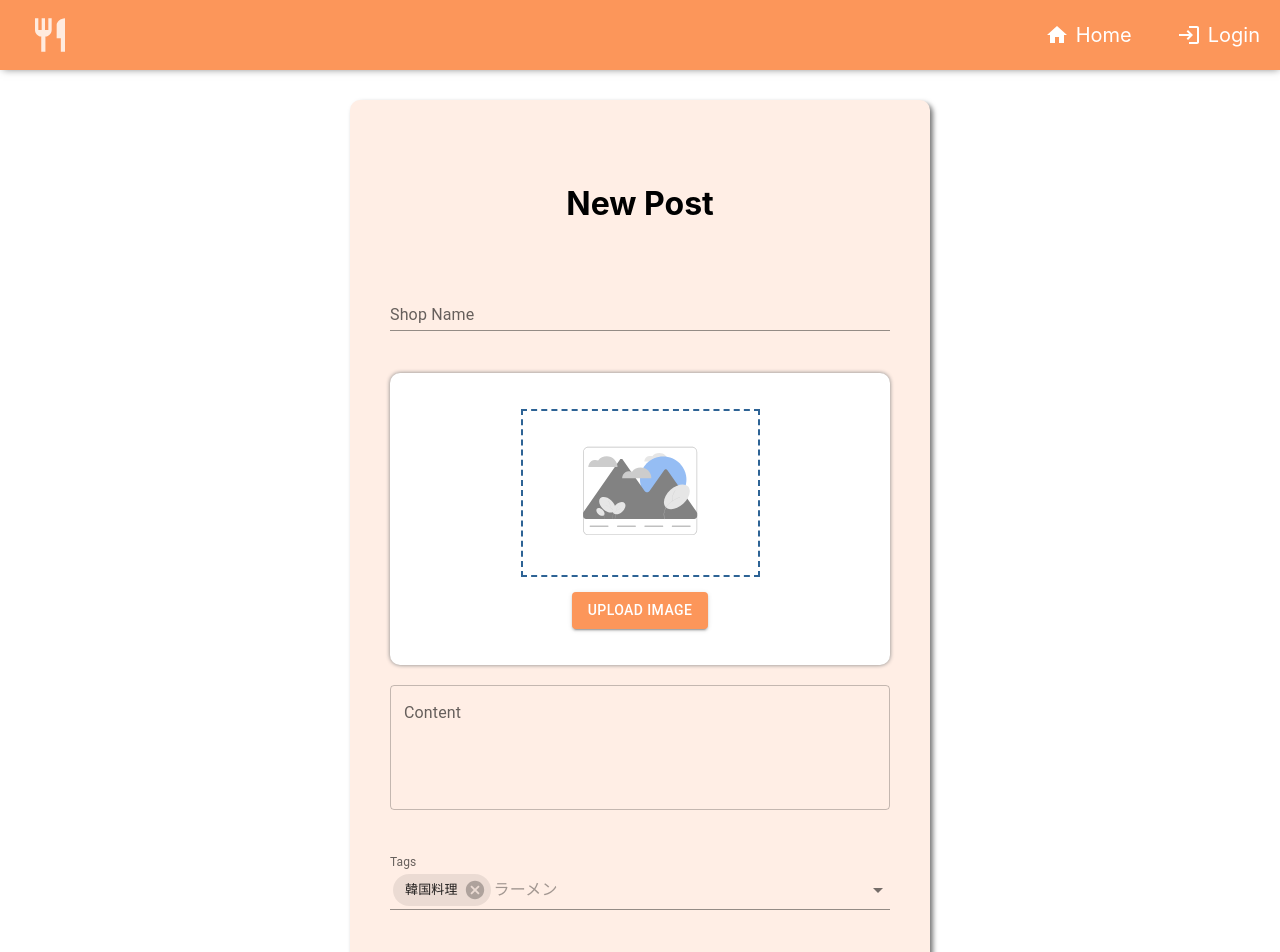
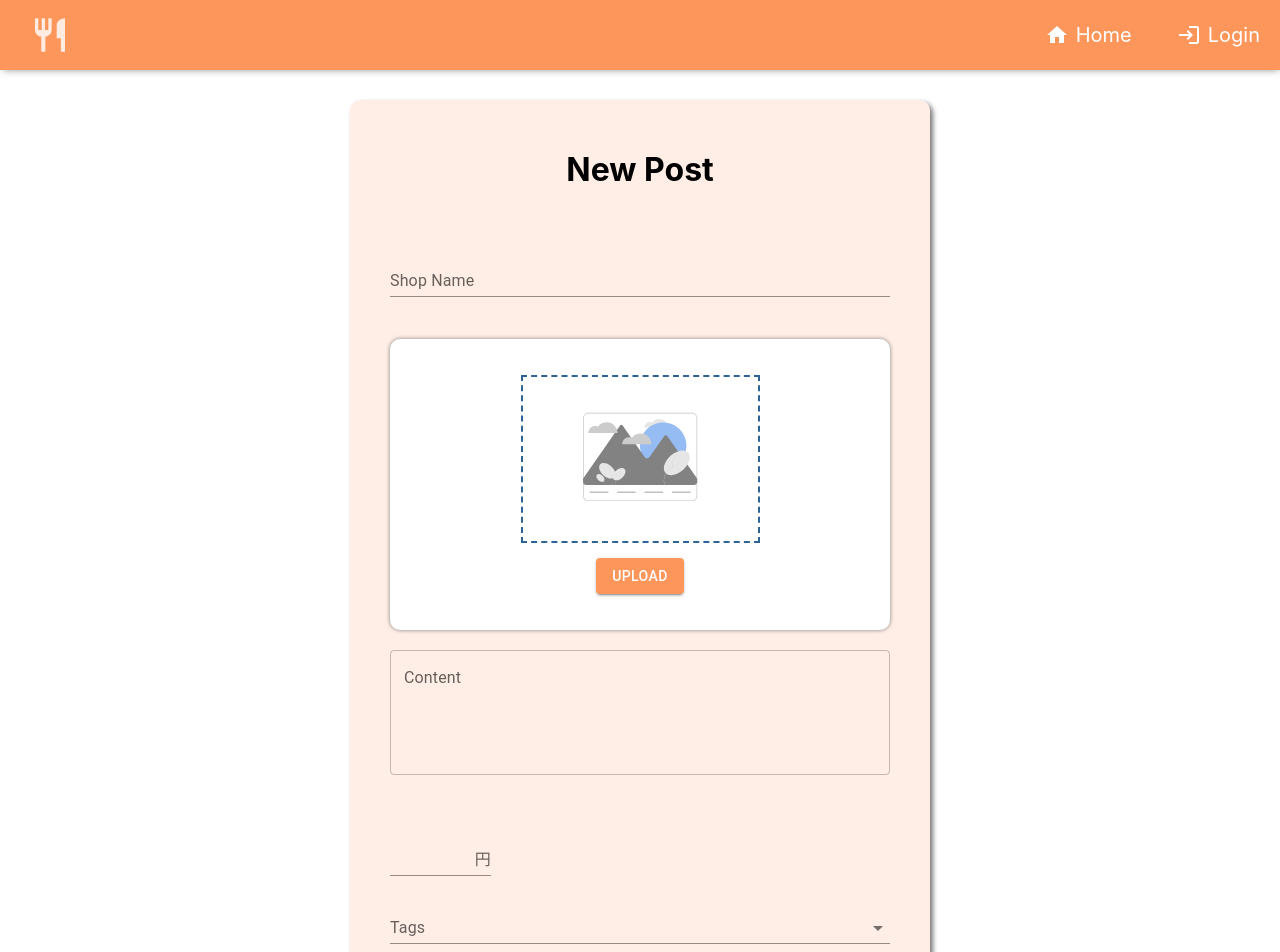
Before and after one commit to k-tsurumaki/food-diary, a React (Create React App) app: page /createpost in a window 1280 px wide. Shown: the top 952 px of the page. Built offline with nearby package versions, Linux system fonts and the light colour scheme; the HTML template or start-up script is replaced by a standard one.

Commit message:
firebaseからデータを取得して表示

```diff
--- a/src/components/CreatePost/CreatePost.css
+++ b/src/components/CreatePost/CreatePost.css
@@ -1,7 +1,7 @@
 .createPostPage {
   display: flex;
   justify-content: center;
-  min-width: 250px;
+  min-width: 250px !important;
 }
 
 .postContainer {
--- a/src/components/CreatePost/CreatePost.js
+++ b/src/components/CreatePost/CreatePost.js
@@ -1,11 +1,47 @@
-import { Button, TextField } from "@mui/material";
-import React from "react";
+import {
+  Button,
+  FormControl,
+  Input,
+  InputAdornment,
+  TextField,
+} from "@mui/material";
+import React, { useState } from "react";
 import "./CreatePost.css";
 import Tags from "../Tags/Tags";
 import ImageUploader from "../ImageUploader/ImageUploader";
-// import GoogleMaps from "../GoogleMaps/GoogleMaps";
+import { addDoc, collection, serverTimestamp } from "firebase/firestore";
+import { auth, db } from "../../firebase";
+import { useNavigate } from "react-router-dom";
 
 const CreatePost = () => {
+  const [shopName, setShopName] = useState("");
+  const [postText, setPostText] = useState("");
+  const [postTags, setPostTags] = useState([]);
+
+  const navigate = useNavigate();
+
+  const createPost = async () => {
+    // console.log(shopName);
+    // console.log(postText);
+    // console.log(postTags);
+
+    await addDoc(collection(db, "posts"), {
+      shopName: shopName,
+      postText: postText,
+      postTags: postTags,
+      // auther: {
+      //   username: auth.currentUser.displayName,
+      //   id: auth.currentUser.uid,
+      //   icon: auth.currentUser.photoURL,
+      // },
+      userName: auth.currentUser.displayName,
+      userId: auth.currentUser.uid,
+      userIcon: auth.currentUser.photoURL,
+      timestamp: serverTimestamp(),
+    });
+    navigate("/");
+  };
+
   return (
     <div className="createPostPage">
       <div className="postContainer">
@@ -16,6 +52,7 @@ const CreatePost = () => {
           label="Shop Name"
           variant="standard"
           color="warning"
+          onChange={(e) => setShopName(e.target.value)}
         />
         <ImageUploader />
         <TextField
@@ -25,9 +62,21 @@ const CreatePost = () => {
           color="warning"
           multiline
           rows={4}
+          onChange={(e) => setPostText(e.target.value)}
         />
-        <Tags className="postTags" />
-        <Button variant="contained" className="postButton">
+        <FormControl variant="standard" sx={{ mt: 3, width: "10ch" }}>
+          <Input
+            id="standard-adornment-weight"
+            endAdornment={<InputAdornment position="end">円</InputAdornment>}
+            aria-describedby="standard-weight-helper-text"
+            color="warning"
+            inputProps={{
+              "aria-label": "weight",
+            }}
+          />
+        </FormControl>
+        <Tags className="postTags" color="warning" setPostTags={setPostTags} />
+        <Button variant="contained" className="postButton" onClick={createPost}>
           Post
         </Button>
       </div>
--- a/src/components/Home/Home.css
+++ b/src/components/Home/Home.css
@@ -1,4 +1,5 @@
-.home {
-    display: flex;
-
+.homePage {
+  display: flex;
+  height: calc(100vh - 70px);
+  width: 100%;
 }
--- a/src/components/Home/Home.js
+++ b/src/components/Home/Home.js
@@ -5,7 +5,7 @@ import "./Home.css"
 
 const Home = () => {
   return (
-    <div className="home">
+    <div className="homePage">
       <Timeline />
       <Sidebar />
     </div>
--- a/src/components/ImageUploader/ImageUploader.js
+++ b/src/components/ImageUploader/ImageUploader.js
@@ -13,7 +13,7 @@ const ImageUploader = () => {
         <input className="imageUploadInput" multiple name="imageURL" />
       </div>
       <Button variant="contained" className="imageUploadButton">
-        Upload image
+        Upload
         <input className="imageUploadInput" />
       </Button>
     </div>
--- a/src/components/Navbar/Navbar.css
+++ b/src/components/Navbar/Navbar.css
@@ -3,6 +3,7 @@ nav {
   justify-content: space-between;
   align-items: center;
   height: 70px;
+  min-width: 800px;
   background-color: var(--app-color);
   flex-wrap: wrap;
   box-shadow: 1px 1px 8px -2px #777777;
@@ -43,7 +44,7 @@ nav {
 }
 
 /* メディアクエリ */
-@media screen and (max-width: 600px) {
+@media screen and (max-width: 800px) {
   .links a {
       flex-basis: 100%;
   }
--- a/src/components/Sidebar/Sidebar.css
+++ b/src/components/Sidebar/Sidebar.css
@@ -2,4 +2,15 @@
   flex: 0.3;
   margin-top: 20px;
   margin-left: 20px;
+  min-width: 200px !important;
 }
+
+.searchContent {
+  width: 100%;
+}
+
+.searchButton {
+  background-color: var(--app-color) !important;
+  margin-left: 10px !important;
+  margin-right: 10px !important;
+}
--- a/src/components/Sidebar/Sidebar.js
+++ b/src/components/Sidebar/Sidebar.js
@@ -1,14 +1,23 @@
-import { Box, TextField } from "@mui/material";
-import SearchIcon from '@mui/icons-material/Search';
+import { Box, Button, TextField } from "@mui/material";
+import SearchIcon from "@mui/icons-material/Search";
 import React from "react";
-import "./Sidebar.css"
+import "./Sidebar.css";
 
 const Sidebar = () => {
   return (
     <div className="sidebar">
       <Box sx={{ display: "flex", alignItems: "flex-end" }}>
         <SearchIcon sx={{ color: "action.active", mr: 1, my: 0.5 }} />
-        <TextField id="input-with-sx" label="Search" variant="standard" color="warning"/>
+        <TextField
+          id="input-with-sx"
+          label="Search"
+          variant="standard"
+          color="warning"
+          className="searchContent"
+        />
+        <Button variant="contained" className="searchButton">
+          検索
+        </Button>
       </Box>
     </div>
   );
--- a/src/components/Tags/Tags.js
+++ b/src/components/Tags/Tags.js
@@ -1,25 +1,28 @@
-import * as React from 'react';
+import * as React from "react";
 // import Chip from '@mui/material/Chip';
-import Autocomplete from '@mui/material/Autocomplete';
-import TextField from '@mui/material/TextField';
-import Stack from '@mui/material/Stack';
+import Autocomplete from "@mui/material/Autocomplete";
+import TextField from "@mui/material/TextField";
+import Stack from "@mui/material/Stack";
 
-export default function Tags() {
+export default function Tags({ setPostTags }) {
+  const handleTagsChange = (event, values) => {
+    setPostTags(values);
+  };
+
   return (
     <Stack spacing={3} sx={{ width: 500 }}>
       <Autocomplete
         multiple
         id="tags-standard"
-        color="warning"
         options={categories}
-        getOptionLabel={(option) => option.title}
-        defaultValue={[categories[13]]}
+        getOptionLabel={(option) => option.category}
+        onChange={handleTagsChange}
         renderInput={(params) => (
           <TextField
+            color="warning"
             {...params}
             variant="standard"
             label="Tags"
-            placeholder="ラーメン"
           />
         )}
       />
@@ -28,29 +31,29 @@ export default function Tags() {
 }
 
 const categories = [
-    { title: "寿司" },
-    { title: "ピザ" },
-    { title: "バーガー" },
-    { title: "サンドイッチ" },
-    { title: "パン" },
-    { title: "ラーメン" },
-    { title: "つけ麺" },
-    { title: "まぜそば" },
-    { title: "カレー" },
-    { title: "フレンチ" },
-    { title: "メキシカン料理" },
-    { title: "中華料理" },
-    { title: "インド料理" },
-    { title: "韓国料理" },
-    { title: "タイ料理" },
-    { title: "ベトナム料理" },
-    { title: "サラダ" },
-    { title: "ステーキ" },
-    { title: "シーフード" },
-    { title: "ピリ辛料理" },
-    { title: "ベジタリアン/ビーガン料理" },
-    { title: "デザート" },
-    { title: "コーヒー/ティー" },
-    { title: "ジュース/スムージー" },
-    { title: "アルコール飲料" }
-  ];
+  { category: "寿司" },
+  { category: "ピザ" },
+  { category: "バーガー" },
+  { category: "サンドイッチ" },
+  { category: "パン" },
+  { category: "ラーメン" },
+  { category: "つけ麺" },
+  { category: "まぜそば" },
+  { category: "カレー" },
+  { category: "フレンチ" },
+  { category: "メキシカン料理" },
+  { category: "中華料理" },
+  { category: "インド料理" },
+  { category: "韓国料理" },
+  { category: "タイ料理" },
+  { category: "ベトナム料理" },
+  { category: "サラダ" },
+  { category: "ステーキ" },
+  { category: "シーフード" },
+  { category: "ピリ辛料理" },
+  { category: "ベジタリアン/ビーガン料理" },
+  { category: "デザート" },
+  { category: "コーヒー/ティー" },
+  { category: "ジュース/スムージー" },
+  { category: "アルコール飲料" },
+];
```
Also changed, not shown: src/components/Post/Post.css (deleted, +0 -53 lines), src/components/Timeline/Timeline.js (+54 -16 lines), src/components/Post/Post.js (deleted), 1 other file (tests, documents, lock files or other folders).
